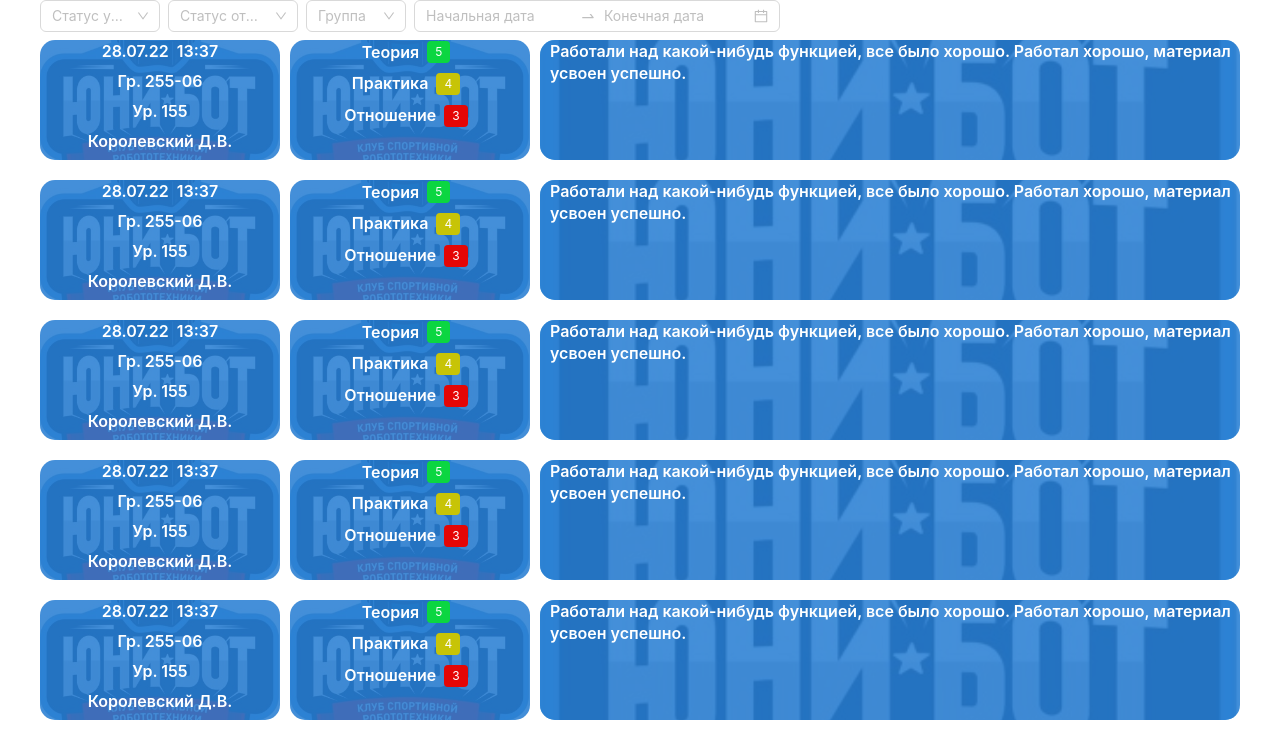
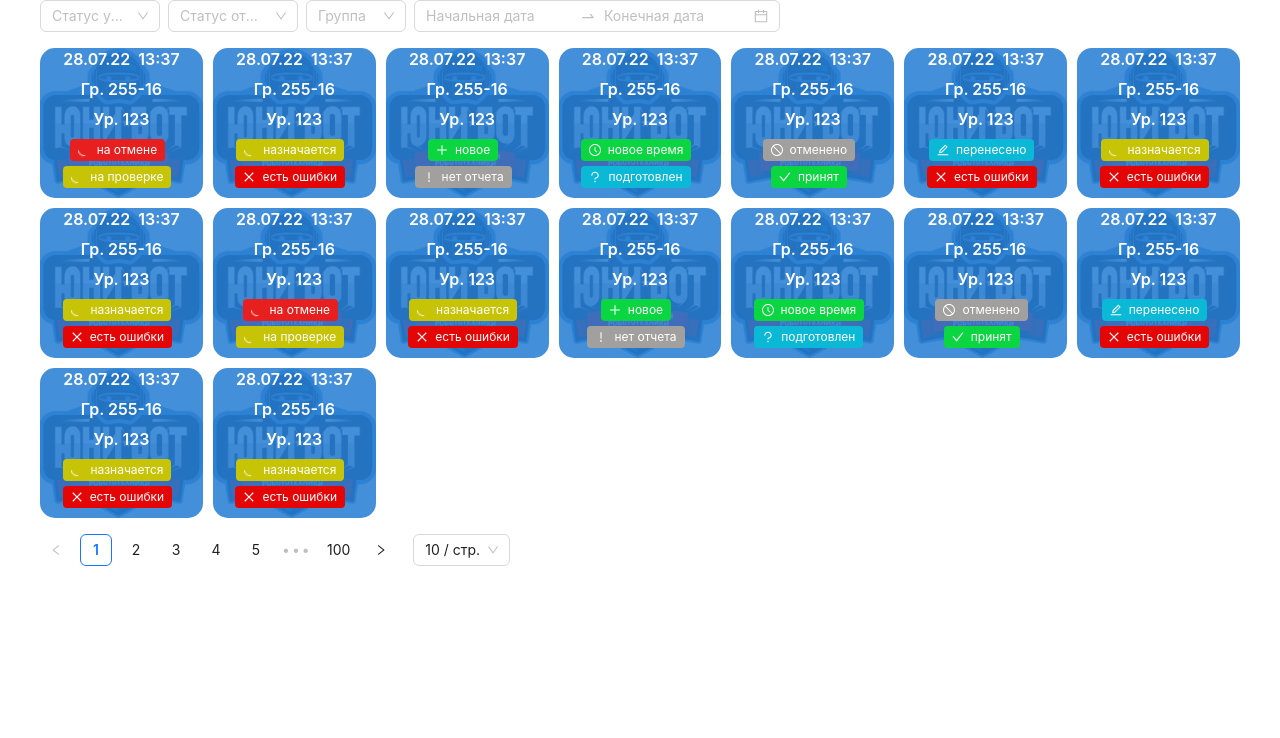
Before and after one commit to Nekit678/UnibotNetwork-Frontend, a React (Create React App) app: page / in a window 1280 px wide. Shown: the top 738 px of the page. Built offline with nearby package versions, Linux system fonts and the light colour scheme.

Commit message:
Adding Route

```diff
--- a/package.json
+++ b/package.json
@@ -14,6 +14,7 @@
     "dayjs": "^1.11.9",
     "react": "^18.2.0",
     "react-dom": "^18.2.0",
+    "react-router-dom": "^6.14.2",
     "react-scripts": "5.0.1",
     "sass": "^1.64.1",
     "typescript": "^4.9.5",
--- a/src/App.tsx
+++ b/src/App.tsx
@@ -1,3 +1,4 @@
+import { Outlet } from 'react-router-dom';
 import './App.scss';
 import { Shedule } from './layouts/Shedule/Shedule';
 import { StudentData } from './layouts/StudentData/StudentData';
@@ -7,7 +8,8 @@ function App() {
     <div className='app-wrapper'>
       <div className='app'>
         {/* <Shedule /> */}
-        <StudentData />
+        {/* <StudentData /> */}
+        <Outlet />
       </div>
     </div>
   );
--- a/src/index.tsx
+++ b/src/index.tsx
@@ -6,16 +6,33 @@ import ruRU from 'antd/lib/locale/ru_RU';
 import dayjs from 'dayjs';
 import 'dayjs/locale/ru';
 import { ConfigProvider } from 'antd';
+import { Shedule } from './layouts/Shedule/Shedule';
+import { StudentData } from './layouts/StudentData/StudentData';
+import { RouterProvider, createBrowserRouter } from 'react-router-dom';
 
 dayjs.locale('ru');
 
 const root = ReactDOM.createRoot(
   document.getElementById('root') as HTMLElement
 );
+
+const router = createBrowserRouter([
+  {
+    path: '/',
+    element: <App />,
+    children: [
+      { index: true, element: <Shedule /> },
+      { path: 'studentdata', element: <StudentData /> },
+    ],
+  },
+  { path: '*', element: <>Тут будет пэйдж 404 ошибки</> },
+])
+
+
 root.render(
   <React.StrictMode>
     <ConfigProvider locale={ruRU}>
-      <App />
+      <RouterProvider router={router} />
     </ConfigProvider>
   </React.StrictMode>
 );
```
Also changed, not shown: 1 other file (tests, documents, lock files or other folders).
